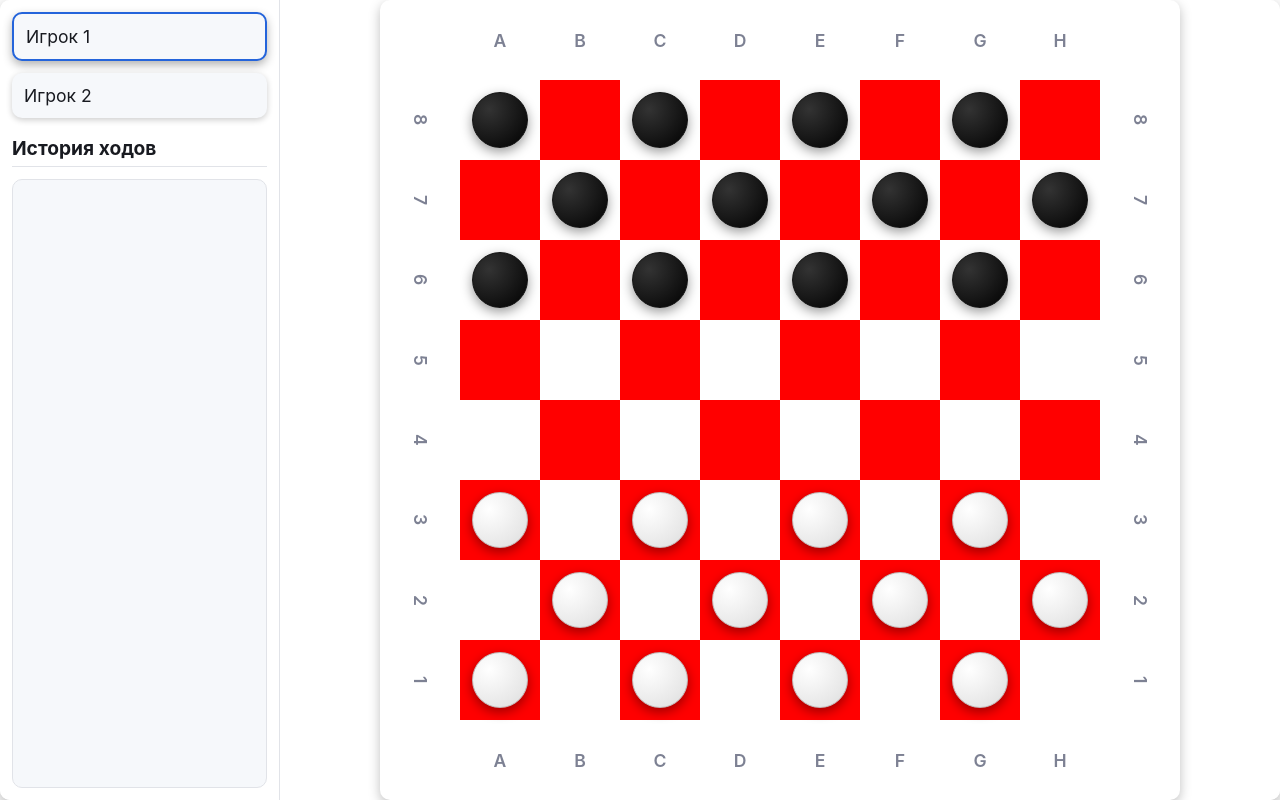
After one commit to J0muty/checkers, a FastAPI app: template src/app/templates/board.html in a window 1280 px wide. The commit adds this page. Run offline with FastAPI, Linux system fonts and the light colour scheme; the template is opened without the code that fills it, so the values that code supplies are empty; parts of the project's set-up code (start-up, migrations or seed data) failed here and were passed over.

Commit message:
Добавил доску

```diff
--- a/src/app/routers/__init__.py
+++ b/src/app/routers/__init__.py
@@ -2,7 +2,7 @@ import src.app.routers.profile_router
 from src.app.routers.pages_router import pages_router
 from src.app.routers.auth_router import auth_router
 from src.app.routers.profile_router import profile_router
-
+from src.app.routers.board_router import board_router
 
 
 
@@ -13,4 +13,5 @@ __all__ = [
     'pages_router',
     'auth_router',
     'profile_router',
+    'board_router',
 ]
--- /dev/null
+++ b/src/app/static/board/board.css
@@ -0,0 +1,250 @@
+:root {
+    --background-color: #FFFFFF;
+    --surface-color: #FFFFFF;
+    --accent-color: #FF0000;
+    --button-color: #2464DB;
+    --text-color: #181A20;
+    --secondary-text-color: #7D8193;
+    --font-family: 'Inter', sans-serif;
+    --border-radius: 10px;
+    --cell-content-size: 0.7;
+    --sidebar-width: 280px;
+    --gap-size: 12px;
+    --font-base: 1rem;
+}
+
+* {
+    margin: 0;
+    padding: 0;
+    box-sizing: border-box;
+}
+
+html, body {
+    width: 100%;
+    height: 100%;
+}
+
+body {
+    background-color: var(--background-color);
+    font-family: var(--font-family);
+    color: var(--text-color);
+    display: flex;
+    justify-content: center;
+    align-items: center;
+    min-height: 100vh;
+}
+
+.game-container {
+    display: flex;
+    flex-direction: row;
+    width: 100%;
+    height: 100%;
+    max-width: 1600px;
+    background-color: var(--surface-color);
+    border-radius: var(--border-radius);
+    box-shadow: 0 6px 18px rgba(0, 0, 0, 0.3);
+    overflow: hidden;
+}
+
+.sidebar {
+    flex: 0 0 var(--sidebar-width);
+    background-color: var(--surface-color);
+    padding: var(--gap-size);
+    display: flex;
+    flex-direction: column;
+    border-right: 1px solid #E1E3E8;
+}
+
+.players {
+    display: flex;
+    flex-direction: column;
+    gap: var(--gap-size);
+    margin-bottom: calc(var(--gap-size) * 1.5);
+}
+
+.player {
+    display: flex;
+    justify-content: space-between;
+    align-items: center;
+    background-color: #F6F8FB;
+    padding: calc(var(--gap-size) * 1);
+    border-radius: var(--border-radius);
+    box-shadow: 0 2px 6px rgba(0, 0, 0, 0.2);
+    transition: border 0.25s, box-shadow 0.25s;
+}
+
+.player.active {
+    border: 2px solid var(--button-color);
+    box-shadow: 0 4px 10px rgba(0, 0, 0, 0.3);
+}
+
+.player-name {
+    font-size: calc(var(--font-base) * 1.1);
+    color: var(--text-color);
+}
+
+.timer {
+    font-size: calc(var(--font-base) * 1.1);
+    font-weight: 600;
+    color: var(--text-color);
+    visibility: hidden;
+}
+
+.history-container {
+    flex: 1;
+    display: flex;
+    flex-direction: column;
+}
+
+.history-container h2 {
+    margin-bottom: var(--gap-size);
+    font-size: calc(var(--font-base) * 1.2);
+    color: var(--text-color);
+    border-bottom: 1px solid #E1E3E8;
+    padding-bottom: calc(var(--gap-size) * 0.5);
+}
+
+.history-list {
+    list-style: none;
+    flex: 1;
+    overflow-y: auto;
+    border: 1px solid #E1E3E8;
+    border-radius: var(--border-radius);
+    background-color: #F6F8FB;
+}
+
+.history-list li {
+    padding: calc(var(--gap-size) * 0.8) calc(var(--gap-size) * 1);
+    border-bottom: 1px solid #E1E3E8;
+    font-size: calc(var(--font-base) * 0.95);
+    color: var(--secondary-text-color);
+    transition: background 0.2s;
+}
+
+.history-list li:hover {
+    background-color: #FFFFFF;
+}
+
+.history-list li:last-child {
+    border-bottom: none;
+}
+
+.board-wrapper {
+    flex: 1;
+    display: flex;
+    justify-content: center;
+    align-items: center;
+    padding: var(--gap-size);
+    background-color: var(--surface-color);
+}
+
+.board-grid {
+    display: grid;
+    width: 100%;
+    max-width: 800px;
+    aspect-ratio: 1 / 1;
+    grid-template-columns: repeat(10, 1fr);
+    grid-template-rows: repeat(10, 1fr);
+    background-color: var(--surface-color);
+    border-radius: var(--border-radius);
+    box-shadow: 0 4px 12px rgba(0, 0, 0, 0.25);
+    overflow: hidden;
+}
+
+.square {
+    position: relative;
+    display: flex;
+    justify-content: center;
+    align-items: center;
+    font-size: calc(var(--font-base) * 1.1);
+    color: var(--secondary-text-color);
+    user-select: none;
+    font-family: var(--font-family);
+}
+
+.square.label {
+    background-color: transparent;
+    font-weight: 600;
+}
+
+.square.label-top,
+.square.label-bottom {
+    writing-mode: horizontal-tb;
+}
+
+.square.label-left,
+.square.label-right {
+    writing-mode: vertical-rl;
+}
+
+.square.light {
+    background-color: var(--surface-color);
+}
+
+.square.dark {
+    background-color: var(--accent-color);
+}
+
+.piece {
+    width: calc(var(--cell-content-size) * 100%);
+    height: calc(var(--cell-content-size) * 100%);
+    border-radius: 50%;
+    box-shadow: 0 4px 12px rgba(0, 0, 0, 0.4);
+    display: flex;
+    justify-content: center;
+    align-items: center;
+}
+
+.piece.white {
+    background: radial-gradient(circle at 30% 30%, #FFFFFF, #DDDDDD);
+    border: 1px solid #BBBBBB;
+}
+
+.piece.black {
+    background: radial-gradient(circle at 30% 30%, #333333, #000000);
+    border: 1px solid #111111;
+}
+
+.selected {
+    outline: 3px solid var(--button-color);
+    outline-offset: -3px;
+}
+
+@media (max-width: 1200px) {
+    .sidebar {
+        flex: 0 0 220px;
+    }
+    .history-container h2 {
+        font-size: calc(var(--font-base) * 1.1);
+    }
+    .player-name,
+    .timer {
+        font-size: calc(var(--font-base) * 1);
+    }
+}
+
+@media (max-width: 900px) {
+    .game-container {
+        flex-direction: column;
+    }
+    .sidebar {
+        width: 100%;
+        border-right: none;
+        border-bottom: 1px solid #E1E3E8;
+    }
+    .board-wrapper {
+        width: 100%;
+    }
+    .board-grid {
+        max-width: 100%;
+    }
+}
+
+@media (max-width: 600px) {
+    .history-list li {
+        font-size: calc(var(--font-base) * 0.9);
+    }
+    .square {
+        font-size: calc(var(--font-base) * 0.9);
+    }
+}
--- /dev/null
+++ b/src/app/static/board/board.js
@@ -0,0 +1,56 @@
+const boardElement = document.getElementById('board');
+const historyList = document.getElementById('historyList');
+
+let boardState = [];
+
+const letters = ['', 'A', 'B', 'C', 'D', 'E', 'F', 'G', 'H', ''];
+const numbers = ['', '8', '7', '6', '5', '4', '3', '2', '1', ''];
+
+function createBoard() {
+    for (let row = 0; row < 10; row++) {
+        boardState[row] = [];
+        for (let col = 0; col < 10; col++) {
+            const cell = document.createElement('div');
+            cell.classList.add('square');
+
+            if (row === 0 || row === 9) {
+                cell.classList.add('label', row === 0 ? 'label-top' : 'label-bottom');
+                cell.textContent = letters[col];
+                boardState[row][col] = null;
+            } else if (col === 0 || col === 9) {
+                cell.classList.add('label', col === 0 ? 'label-left' : 'label-right');
+                cell.textContent = numbers[row];
+                boardState[row][col] = null;
+            } else {
+                const r = row - 1;
+                const c = col - 1;
+                const isDark = (r + c) % 2 !== 0;
+
+                if (isDark) {
+                    cell.classList.add('dark');
+                } else {
+                    cell.classList.add('light');
+                }
+
+                if (!isDark && r < 3) {
+                    addPiece(cell, 'black');
+                    boardState[row][col] = 'black';
+                } else if (isDark && r > 4) {
+                    addPiece(cell, 'white');
+                    boardState[row][col] = 'white';
+                } else {
+                    boardState[row][col] = null;
+                }
+            }
+            boardElement.appendChild(cell);
+        }
+    }
+}
+
+function addPiece(square, color) {
+    const piece = document.createElement('div');
+    piece.classList.add('piece', color);
+    square.appendChild(piece);
+}
+
+createBoard();
--- /dev/null
+++ b/src/app/templates/board.html
@@ -0,0 +1,33 @@
+<!DOCTYPE html>
+<html lang="ru">
+<head>
+    <meta charset="UTF-8">
+    <title>Шашечная доска</title>
+    <meta name="viewport" content="width=device-width, initial-scale=1.0">
+    <link rel="stylesheet" href="/static/board/board.css">
+    <script src="/static/board/board.js" defer></script>
+</head>
+<body>
+    <div class="game-container">
+        <div class="sidebar">
+            <div class="players">
+                <div class="player player1 active">
+                    <div class="player-name">Игрок 1</div>
+                    <div class="timer" id="timer1">10:00</div>
+                </div>
+                <div class="player player2">
+                    <div class="player-name">Игрок 2</div>
+                    <div class="timer" id="timer2">10:00</div>
+                </div>
+            </div>
+            <div class="history-container">
+                <h2>История ходов</h2>
+                <ul class="history-list" id="historyList"></ul>
+            </div>
+        </div>
+        <div class="board-wrapper">
+            <div class="board-grid" id="board"></div>
+        </div>
+    </div>
+</body>
+</html>
--- a/src/app/templates/home.html
+++ b/src/app/templates/home.html
@@ -9,8 +9,8 @@
 {% block content %}
 <div class="home-wrapper">
     <div class="home-grid">
-        <a class="btn" href="{{ url_for('home') }}">Single Player</a>
-        <a class="btn" href="{{ url_for('home') }}">Multiplayer</a>
+        <a class="btn" href="{{ url_for('board') }}">Single Player</a>
+        <a class="btn" href="{{ url_for('board') }}">Multiplayer</a>
         <a class="btn" href="{{ url_for('home') }}">Friends</a>
     </div>
 </div>
--- a/src/main.py
+++ b/src/main.py
@@ -2,7 +2,7 @@ from fastapi import FastAPI
 import uvicorn
 from contextlib import asynccontextmanager
 from starlette.middleware.sessions import SessionMiddleware
-from src.app.routers import pages_router, auth_router, profile_router
+from src.app.routers import pages_router, auth_router, profile_router, board_router
 from src.settings.settings import static_files
 from src.base import postgres, redis
 
@@ -17,6 +17,7 @@ app.add_middleware(SessionMiddleware, secret_key="absolutesecretkey")
 app.include_router(pages_router)
 app.include_router(auth_router)
 app.include_router(profile_router)
+app.include_router(board_router)
 app.mount("/static", static_files, name="static")
 
 
```
Also changed, not shown: src/app/routers/board_router.py (added, +10 -0 lines).
